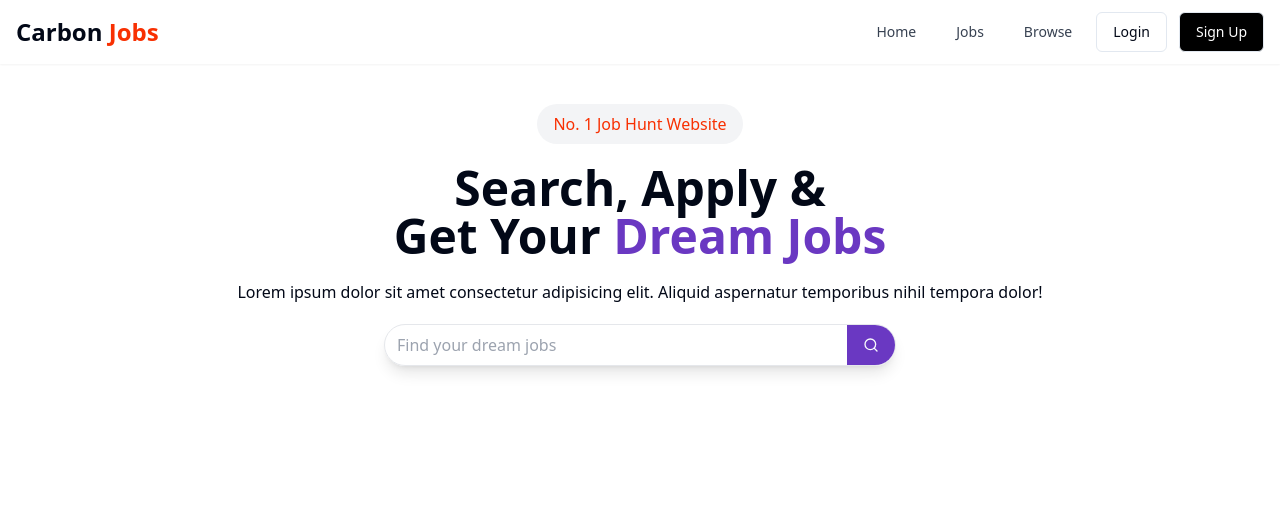
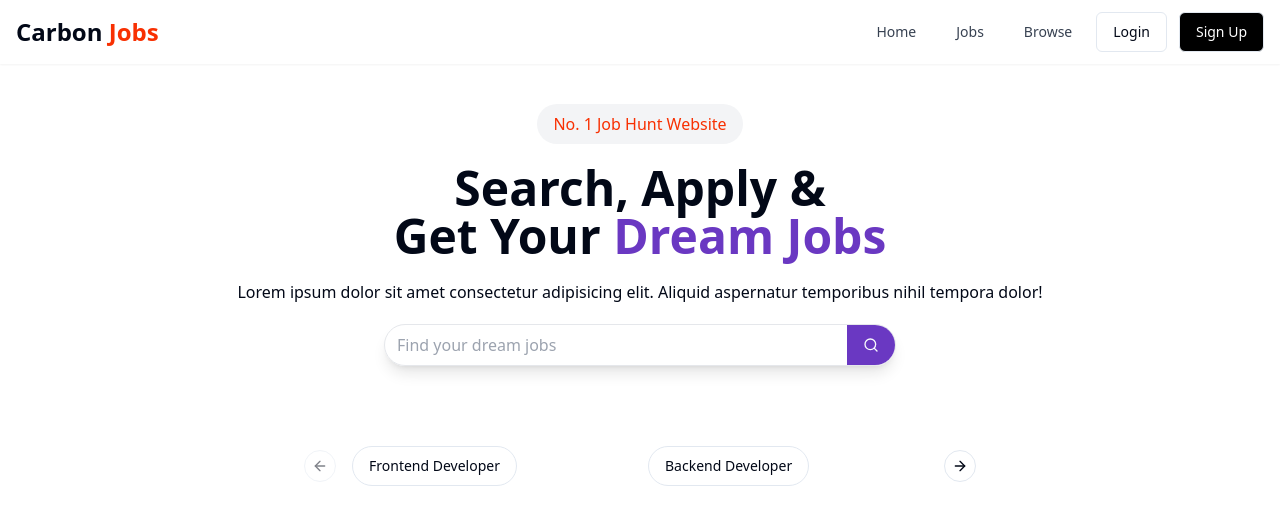
Before and after one commit to mohsin-356/jobportal, a React (Vite) app in the folder frontend/: page / in a window 1280 px wide. Shown: the top 524 px of the page. Built offline with nearby package versions, Linux system fonts and the light colour scheme.

Commit message:
Refactor CategoryCarousel component by commenting out unused code and integrate it into Home component

```diff
--- a/frontend/src/components/CategoryCarousel.jsx
+++ b/frontend/src/components/CategoryCarousel.jsx
@@ -14,13 +14,7 @@ const category = [
 ]
 
 const CategoryCarousel = () => {
-    const dispatch = useDispatch();
-    const navigate = useNavigate();
-    const searchJobHandler = (query) => {
-        dispatch(setSearchedQuery(query));
-        navigate("/browse");
-    }
-
+    // const navigate = useNavigate();
     return (
         <div>
             <Carousel className="w-full max-w-xl mx-auto my-20">
@@ -28,7 +22,7 @@ const CategoryCarousel = () => {
                     {
                         category.map((cat, index) => (
                             <CarouselItem className="md:basis-1/2 lg-basis-1/3">
-                                <Button onClick={()=>searchJobHandler(cat)} variant="outline" className="rounded-full">{cat}</Button>
+                                <Button /*onClick={()=>searchJobHandler(cat)} */ variant="outline" className="rounded-full">{cat}</Button>
                             </CarouselItem>
                         ))
                     }
--- a/frontend/src/components/Home.jsx
+++ b/frontend/src/components/Home.jsx
@@ -1,12 +1,14 @@
 import React from 'react'
 import Navbar from './shared/Navbar'
 import HeroSection from './HeroSection'
+import CategoryCarousel from './CategoryCarousel'
 
 const Home = () => {
   return (
     <div>
       <Navbar/>
       <HeroSection/>
+      <CategoryCarousel/>
     </div>
   )
 }
```
